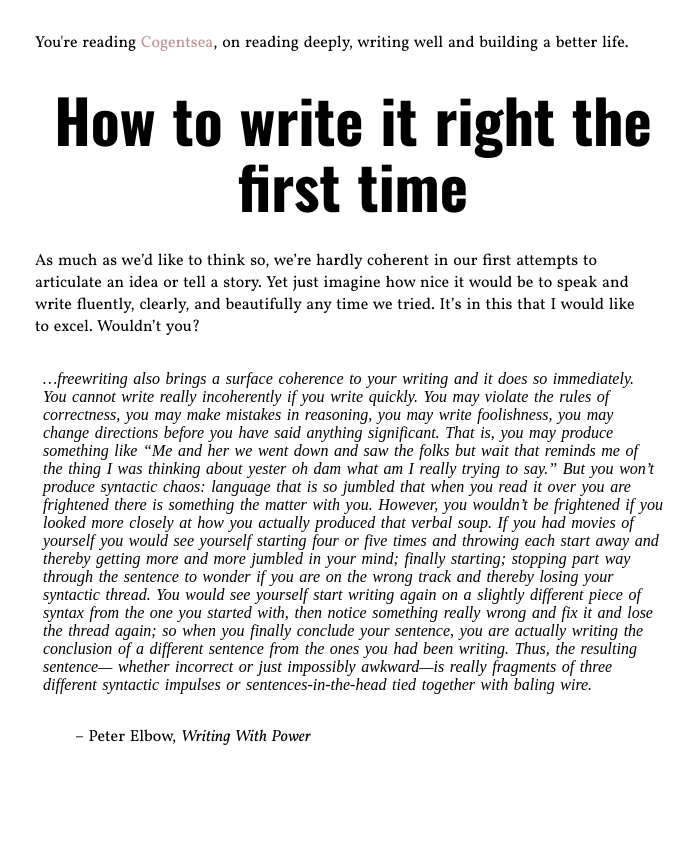
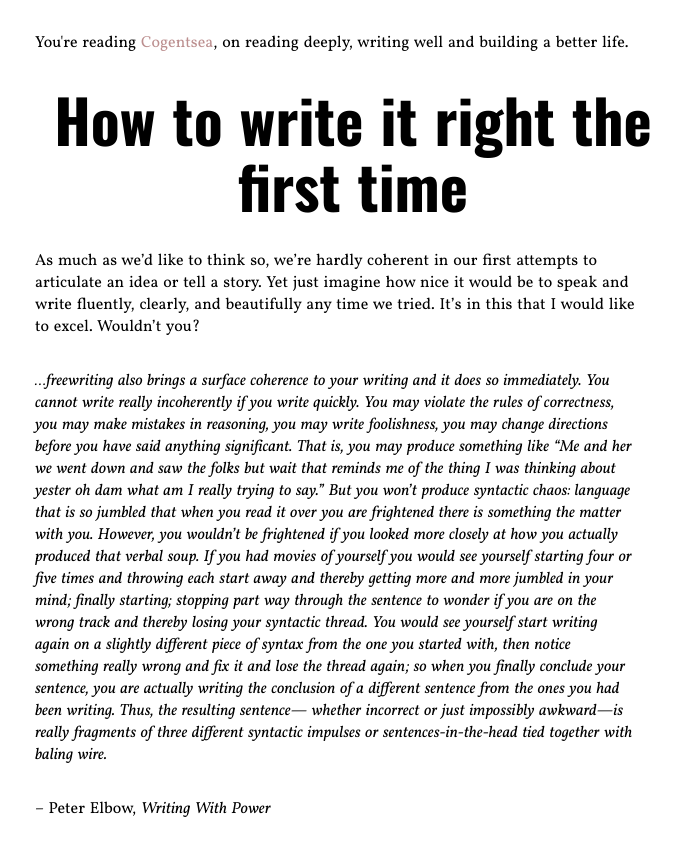
Before and after one commit to jacksoncusick/cogentsea, a Jekyll site: the page built from _posts/2015-11-8-sixth.html, in a window 1280 px wide. Shown: the top 856 px of the page, without its empty margins (287-980 px from the left). Built offline with Jekyll 4.4.1, drawn with Linux system fonts in a browser that asks for light colours.

```diff
--- a/_posts/2015-11-8-sixth.html
+++ b/_posts/2015-11-8-sixth.html
@@ -6,5 +6,6 @@ excerpt: A habit to make your first-drafts more coherent
 
 <h1>How to write it right the first time</h1>
 <p>As much as we’d like to think so, we’re hardly coherent in our first attempts to articulate an idea or tell a story. Yet just imagine how nice it would be to speak and write fluently, clearly, and beautifully any time we tried. It’s in this that I would like to excel. Wouldn’t you?</p>
-<p><blockquote><i>…freewriting also brings a surface coherence to your writing and it does so immediately. You cannot write really incoherently if you write quickly. You may violate the rules of correctness, you may make mistakes in reasoning, you may write foolishness, you may change directions before you have said anything significant. That is, you may produce something like “Me and her we went down and saw the folks but wait that reminds me of the thing I was thinking about yester oh dam what am I really trying to say.” But you won’t produce syntactic chaos: language that is so jumbled that when you read it over you are frightened there is something the matter with you.
-However, you wouldn’t be frightened if you looked more closely at how you actually produced that verbal soup. If you had movies of yourself you would see yourself starting four or five times and throwing each start away and thereby getting more and more jumbled in your mind; finally starting; stopping part way through the sentence to wonder if you are on the wrong track and thereby losing your syntactic thread. You would see yourself start writing again on a slightly different piece of syntax from the one you started with, then notice something really wrong and fix it and lose the thread again; so when you finally conclude your sentence, you are actually writing the conclusion of a different sentence from the ones you had been writing. Thus, the resulting sentence— whether incorrect or just impossibly awkward—is really fragments of three different syntactic impulses or sentences-in-the-head tied together with baling wire.</i> <p>– Peter Elbow, <i>Writing With Power</i></p></blockquote></p>
+<p><i>…freewriting also brings a surface coherence to your writing and it does so immediately. You cannot write really incoherently if you write quickly. You may violate the rules of correctness, you may make mistakes in reasoning, you may write foolishness, you may change directions before you have said anything significant. That is, you may produce something like “Me and her we went down and saw the folks but wait that reminds me of the thing I was thinking about yester oh dam what am I really trying to say.” But you won’t produce syntactic chaos: language that is so jumbled that when you read it over you are frightened there is something the matter with you.
+However, you wouldn’t be frightened if you looked more closely at how you actually produced that verbal soup. If you had movies of yourself you would see yourself starting four or five times and throwing each start away and thereby getting more and more jumbled in your mind; finally starting; stopping part way through the sentence to wonder if you are on the wrong track and thereby losing your syntactic thread. You would see yourself start writing again on a slightly different piece of syntax from the one you started with, then notice something really wrong and fix it and lose the thread again; so when you finally conclude your sentence, you are actually writing the conclusion of a different sentence from the ones you had been writing. Thus, the resulting sentence— whether incorrect or just impossibly awkward—is really fragments of three different syntactic impulses or sentences-in-the-head tied together with baling wire.</i></p>
+<p>– Peter Elbow, <i>Writing With Power</i></p>
```
